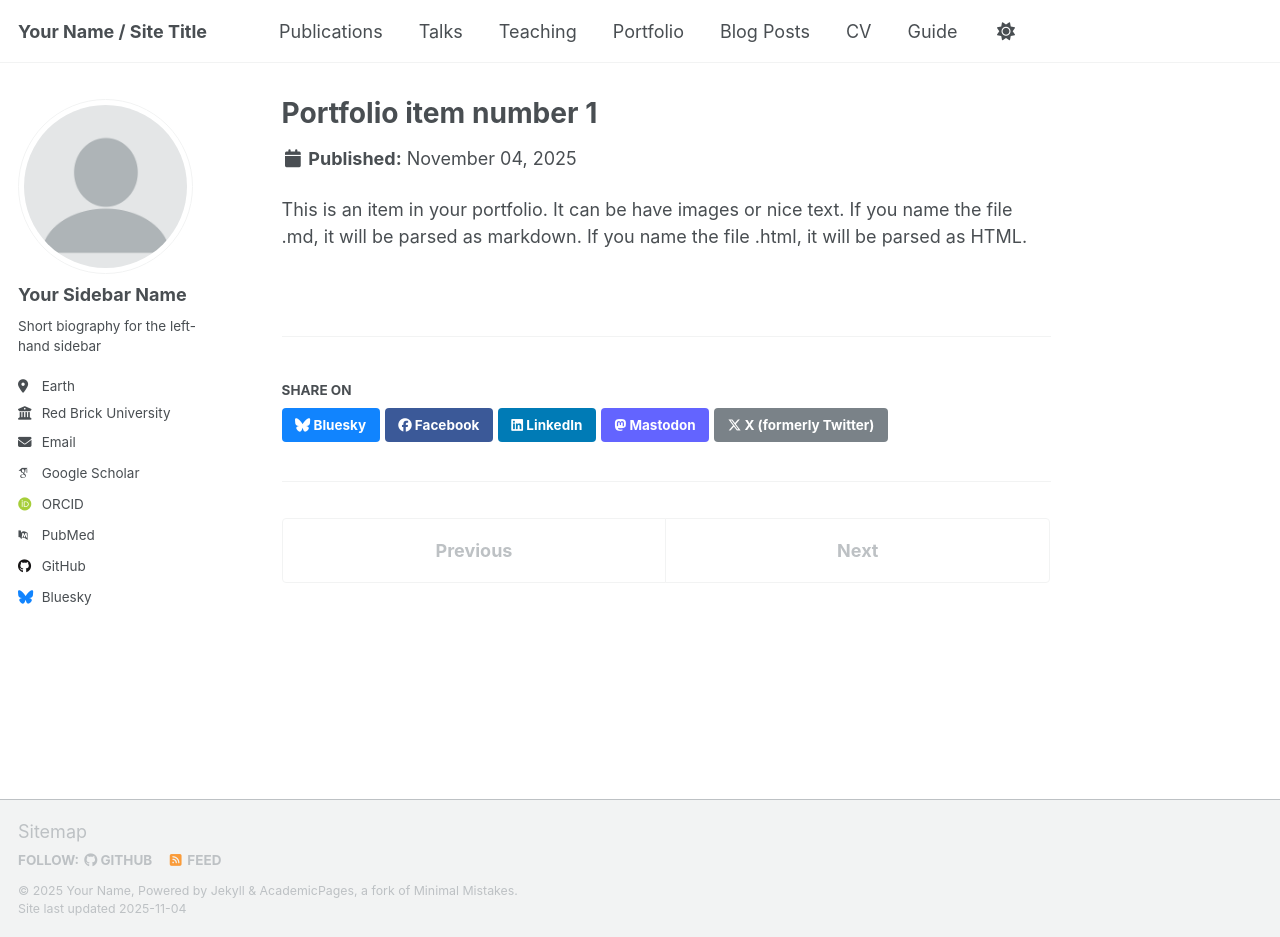
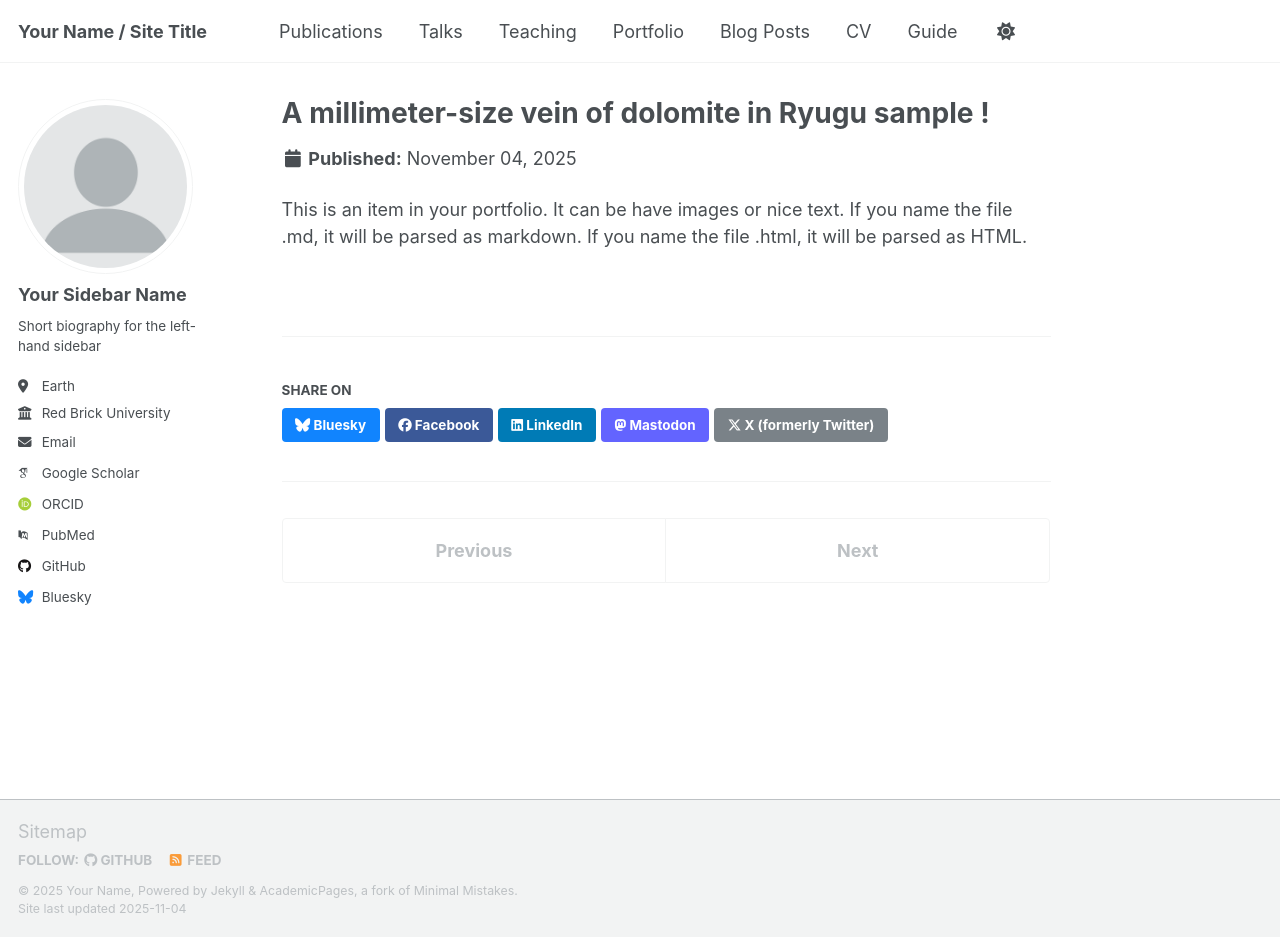
Before and after one commit to LenaJosse/LenaJosse.github.io, a Jekyll site: the page built from _portfolio/portfolio-1.md, in a window 1280 px wide and 937 px high. Built offline with Jekyll 4.4.1, drawn with Linux system fonts in a browser that asks for light colours; some web fonts are replaced; a script that is not in the unit is left out.

Commit message:
Update portfolio-1.md

```diff
--- a/_portfolio/portfolio-1.md
+++ b/_portfolio/portfolio-1.md
@@ -1,5 +1,5 @@
 ---
-title: "Portfolio item number 1"
+title: "A millimeter-size vein of dolomite in Ryugu sample !"
 excerpt: "Short description of portfolio item number 1<br/><img src='/images/500x300.png'>"
 collection: portfolio
 ---
```
